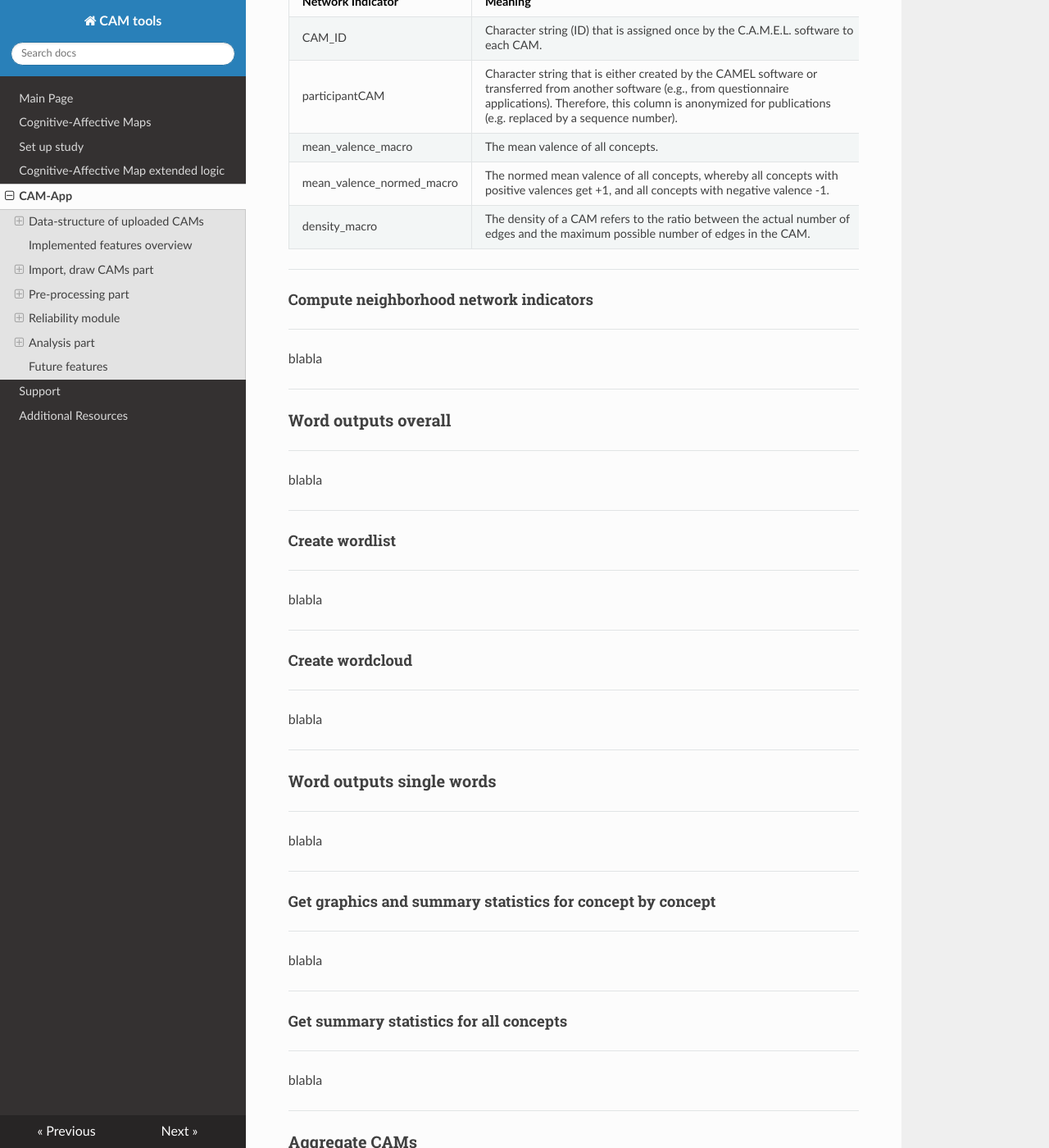
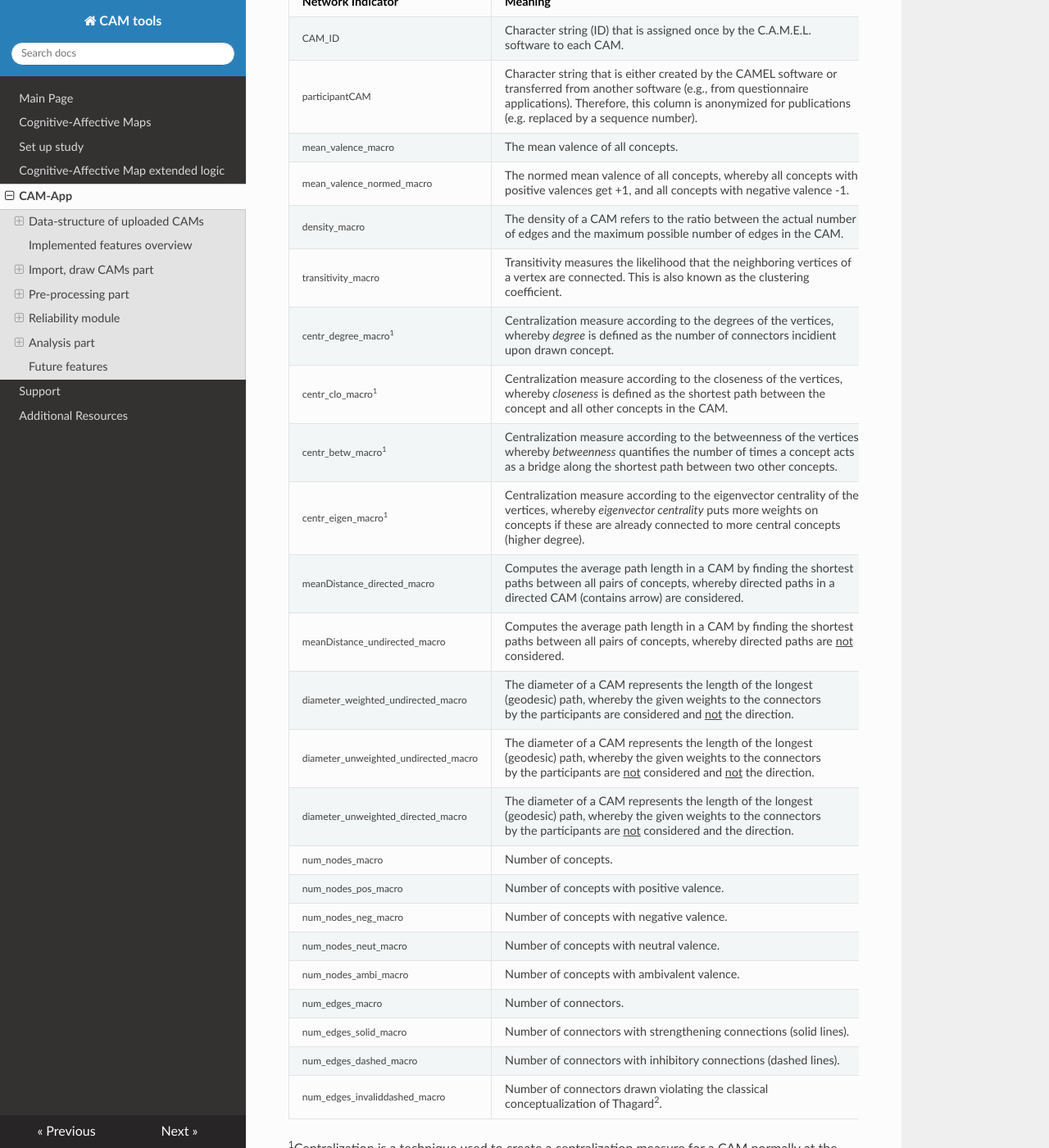
Before and after one commit to FennStatistics/CAMtools_documentation, an MkDocs documentation site: the page built from docs/CAM-App.md, in a window 1280 px wide and 1400 px high, scrolled down 10072 px. Shown: the whole window at 82% size. Built offline with MkDocs 1.6.1, drawn with Linux system fonts in a browser that asks for light colours; nearby versions of some CDN libraries; some of the changed text lies outside the part shown.

Commit message:
network indicators

````diff
--- a/docs/CAM-App.md
+++ b/docs/CAM-App.md
@@ -422,11 +422,54 @@ blabla
 
 | Network Indicator   |      Meaning   |
 |----------|:----------------|
-| CAM_ID    | Character string (ID) that is assigned once by the C.A.M.E.L. software to <br> each CAM. |
-| participantCAM   |  Character string that is either created by the CAMEL software or <br> transferred from another software (e.g., from questionnaire <br> applications). Therefore, this column is anonymized for publications <br> (e.g. replaced by a sequence number). |
-| mean_valence_macro     | The mean valence of all concepts. |
-| mean_valence_normed_macro   |  The normed mean valence of all concepts, whereby all concepts with <br> positive valences get +1, and all concepts with negative valence -1. |
-| density_macro    | The density of a CAM refers to the ratio between the actual number of <br> edges and the maximum possible number of edges in the CAM. |
+| <span style="font-size: 12px;">CAM_ID</span>      | Character string (ID) that is assigned once by the C.A.M.E.L. <br> software to each CAM. |
+| <span style="font-size: 12px;">participantCAM</span>     |  Character string that is either created by the CAMEL software or <br> transferred from another software (e.g., from questionnaire <br> applications). Therefore, this column is anonymized for publications <br> (e.g. replaced by a sequence number). |
+| <span style="font-size: 12px;">mean_valence_macro</span>       | The mean valence of all concepts. |
+| <span style="font-size: 12px;">mean_valence_normed_macro</span>     |  The normed mean valence of all concepts, whereby all concepts with <br> positive valences get +1, and all concepts with negative valence -1. |
+|  <span style="font-size: 12px;">density_macro</span>      | The density of a CAM refers to the ratio between the actual number <br> of edges and the maximum possible number of edges in the CAM. |
+|  <span style="font-size: 12px;">transitivity_macro</span>      | Transitivity measures the likelihood that the neighboring vertices of <br> a vertex are connected. This is also known as the clustering <br> coefficient. |
+|  <span style="font-size: 12px;">centr_degree_macro<sup>1</sup></span>  | Centralization measure according to the degrees of the vertices, <br> whereby *degree* is defined as the number of connectors incidient <br> upon drawn concept. |
+|  <span style="font-size: 12px;">centr_clo_macro<sup>1</sup></span>   | Centralization measure according to the closeness of the vertices, <br> whereby *closeness* is defined as the shortest path between the <br> concept and all other concepts in the CAM. |
+|  <span style="font-size: 12px;">centr_betw_macro<sup>1</sup></span>   | Centralization measure according to the betweenness  of the vertices, <br> whereby *betweenness* quantifies the number of times a concept acts <br> as a bridge along the shortest path between two other concepts. |
+|  <span style="font-size: 12px;">centr_eigen_macro<sup>1</sup></span>   | Centralization measure according to the eigenvector centrality of the <br> vertices, whereby *eigenvector centrality* puts more weights on <br> concepts if these are already connected to more central concepts <br> (higher degree). |
+|  <span style="font-size: 12px;">meanDistance_directed_macro</span>      | Computes the average path length in a CAM by finding the shortest <br> paths between all pairs of concepts, whereby directed paths in a <br> directed CAM (contains arrow) are considered. |
+| <span style="font-size: 12px;">meanDistance_undirected_macro</span>      | Computes the average path length in a CAM by finding the shortest <br> paths between all pairs of concepts, whereby directed paths are <u>not</u> <br> considered. |
+|  <span style="font-size: 12px;">diameter_weighted_undirected_macro</span>      | The diameter of a CAM represents the length of the longest <br> (geodesic) path, whereby the given weights to the connectors <br> by the participants are considered and <u>not</u> the direction. |
+| <span style="font-size: 12px;">diameter_unweighted_undirected_macro</span>      | The diameter of a CAM represents the length of the longest <br> (geodesic) path, whereby the given weights to the connectors <br> by the participants are <u>not</u> considered and <u>not</u> the direction. |
+| <span style="font-size: 12px;">diameter_unweighted_directed_macro</span>    | The diameter of a CAM represents the length of the longest <br> (geodesic) path, whereby the given weights to the connectors <br> by the participants are <u>not</u> considered and the direction. |
+| <span style="font-size: 12px;">num_nodes_macro</span>    | Number of concepts. |
+| <span style="font-size: 12px;">num_nodes_pos_macro</span>    | Number of concepts with positive valence. |
+| <span style="font-size: 12px;">num_nodes_neg_macro</span>    | Number of concepts with negative valence. |
+| <span style="font-size: 12px;">num_nodes_neut_macro</span>    | Number of concepts with neutral valence. |
+| <span style="font-size: 12px;">num_nodes_ambi_macro</span>    | Number of concepts with ambivalent valence. |
+| <span style="font-size: 12px;">num_edges_macro</span>    | Number of connectors. |
+| <span style="font-size: 12px;">num_edges_solid_macro</span>    | Number of connectors with strengthening connections (solid lines). |
+| <span style="font-size: 12px;">num_edges_dashed_macro</span>    | Number of connectors with inhibitory connections (dashed lines). |
+| <span style="font-size: 12px;">num_edges_invaliddashed_macro</span>    | Number of connectors drawn violating the classical <br> conceptualization of Thagard<sup>2</sup>. |
+
+<sup>1</sup>Centralization is a technique used to create a centralization measure for a CAM normally at the concept level based on the centrality scores of the concepts. However, in this case ("_macro") these measures are extended to the whole CAM (*graph centralization*).
+<sup>2</sup> Blub
+
+
+
+<br>
+**Internal the following R function is applied**:
+
+```r
+compute_indicatorsCAM(drawn_CAM = NULL,
+    micro_degree = NULL,
+    micro_valence = NULL,
+    micro_centr_clo = NULL,
+    largestClique = FALSE)
+```
+
+* compute_indicatorsCAM():
+
+
+
+
+
+
 
 
 ***
@@ -434,6 +477,20 @@ blabla
 ---
 
 blabla
+
+<br>
+**Internal the following R function is applied**:
+
+```r
+compute_neighborhoodIndicatorsCAM(drawn_CAM = NULL,
+    weightSecondOrder = .5,
+    consideredConcepts = NULL,
+    sliceCAMbool = FALSE,
+    removeConnectionCAM = NULL,
+    removeNodeCAM = NULL)
+```
+
+* compute_neighborhoodIndicatorsCAM():
 
 
 
````
